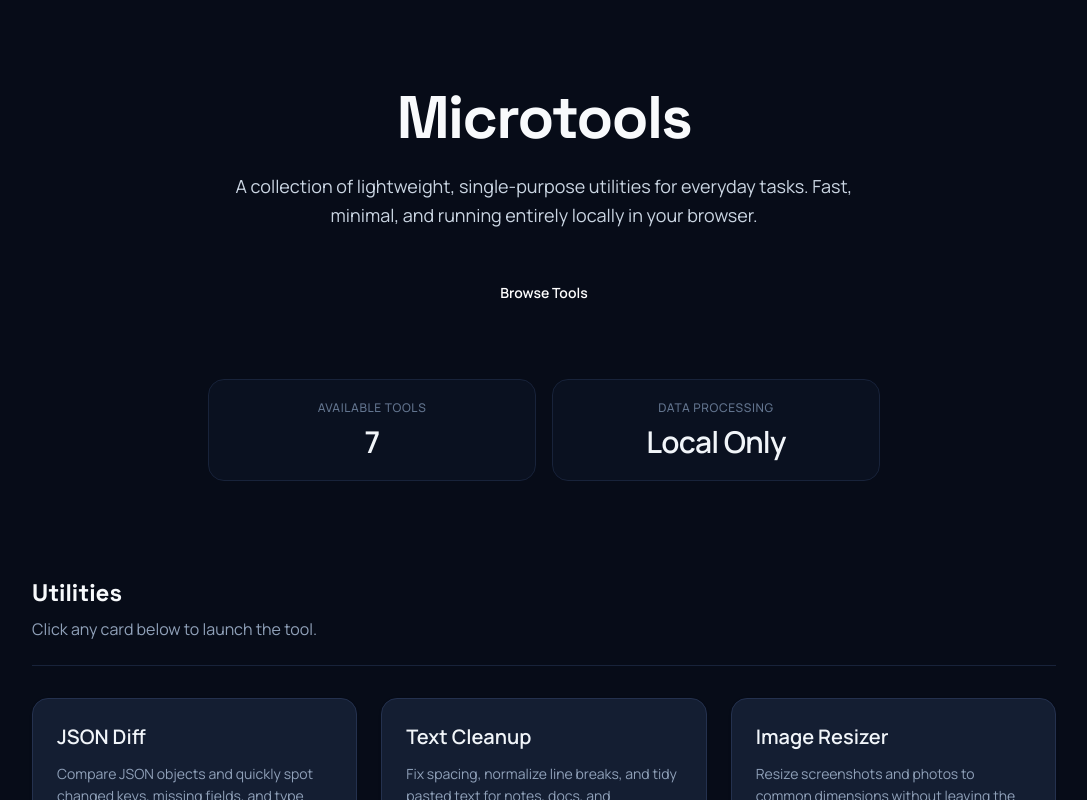
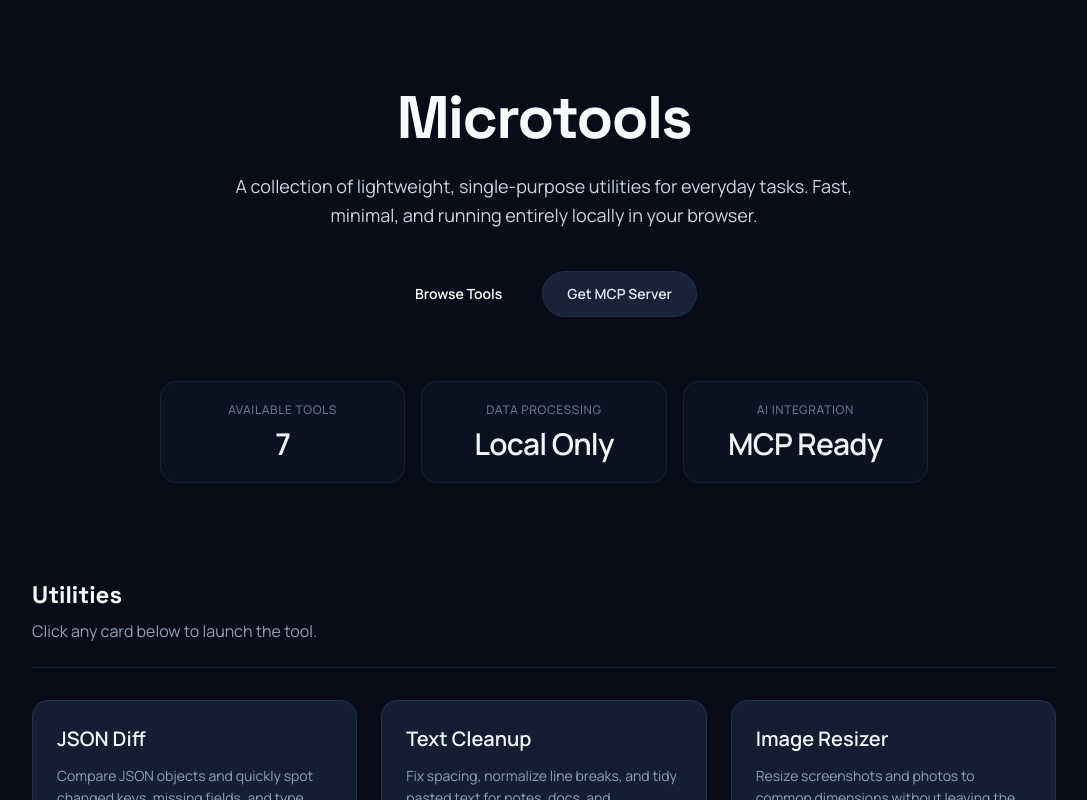
Before and after one commit to Champion2005/microtools, a React (Vite) app: page / in a window 1280 px wide. Shown: the top 800 px of the page, without its empty margins (96-1183 px from the left). Built offline with nearby package versions, Linux system fonts and the light colour scheme; what pica would draw is missing.

Commit message:
Implement all microtools and update landing page

```diff
--- a/src/pages/Home.jsx
+++ b/src/pages/Home.jsx
@@ -65,9 +65,16 @@ export default function Home({ tools }) {
           >
             Browse Tools
           </a>
+          <a
+            href="https://github.com/example/microtools-mcp"
+            target="_blank" rel="noreferrer"
+            className="inline-flex items-center rounded-full border border-surface-700 bg-surface-800 px-6 py-3 text-sm font-semibold text-slate-200 transition hover:border-brand-400/50 hover:text-brand-200 focus-visible:outline-none focus-visible:ring-2 focus-visible:ring-brand-300 focus-visible:ring-offset-2 focus-visible:ring-offset-surface-950"
+          >
+            Get MCP Server
+          </a>
         </div>
 
-        <dl className="mx-auto mt-16 grid max-w-2xl gap-4 sm:grid-cols-2 motion-enter motion-enter-delay-1">
+        <dl className="mx-auto mt-16 grid max-w-3xl gap-4 sm:grid-cols-3 motion-enter motion-enter-delay-1">
           <div className="rounded-2xl border border-surface-800 bg-surface-900/50 p-5">
             <dt className="text-xs font-medium uppercase tracking-wider text-slate-500">Available Tools</dt>
             <dd className="mt-2 text-3xl font-semibold tracking-tight text-slate-100">{availableCount}</dd>
@@ -75,6 +82,10 @@ export default function Home({ tools }) {
           <div className="rounded-2xl border border-surface-800 bg-surface-900/50 p-5">
             <dt className="text-xs font-medium uppercase tracking-wider text-slate-500">Data Processing</dt>
             <dd className="mt-2 text-3xl font-semibold tracking-tight text-slate-100">Local Only</dd>
+          </div>
+          <div className="rounded-2xl border border-surface-800 bg-surface-900/50 p-5">
+            <dt className="text-xs font-medium uppercase tracking-wider text-slate-500">AI Integration</dt>
+            <dd className="mt-2 text-3xl font-semibold tracking-tight text-slate-100">MCP Ready</dd>
           </div>
         </dl>
       </header>
```
